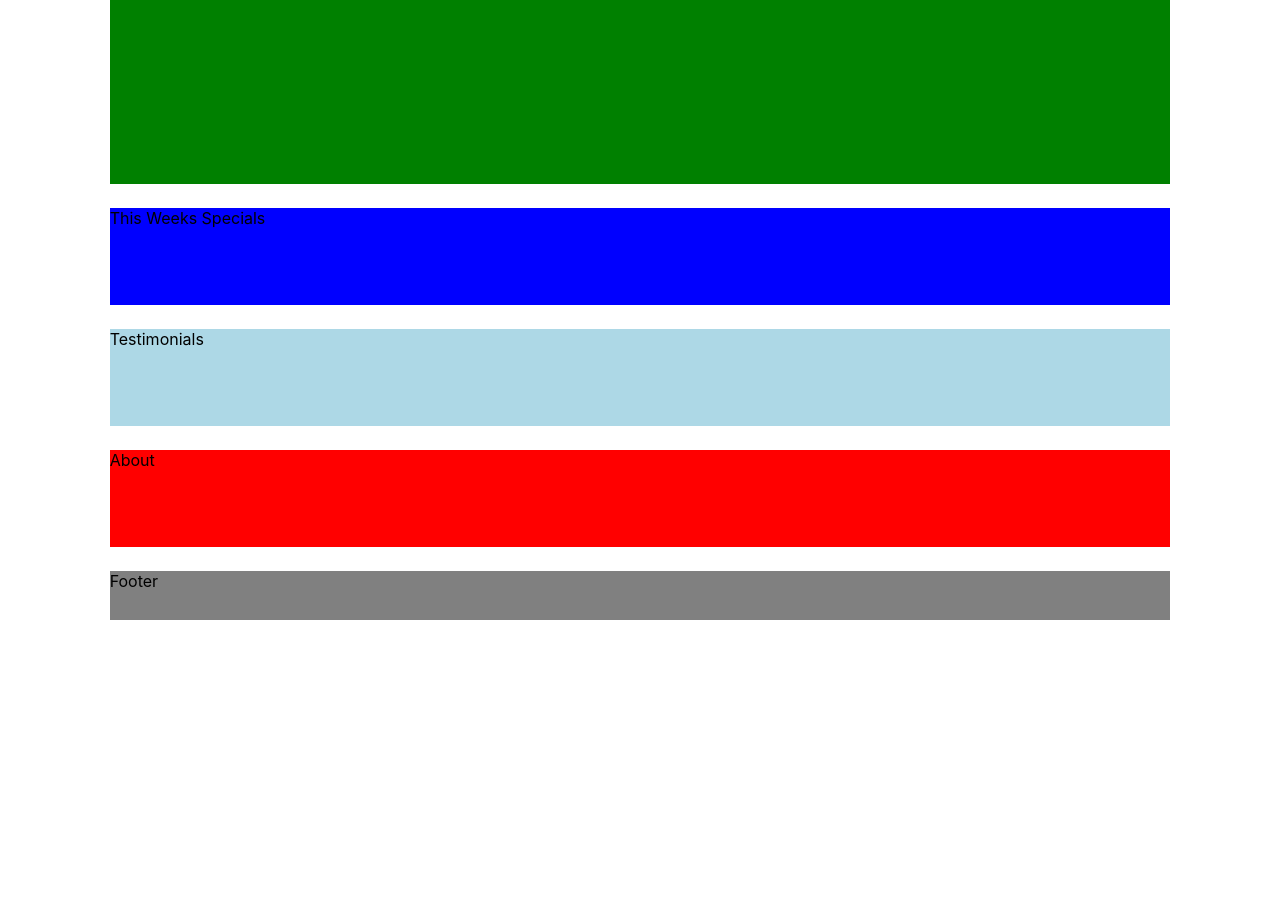
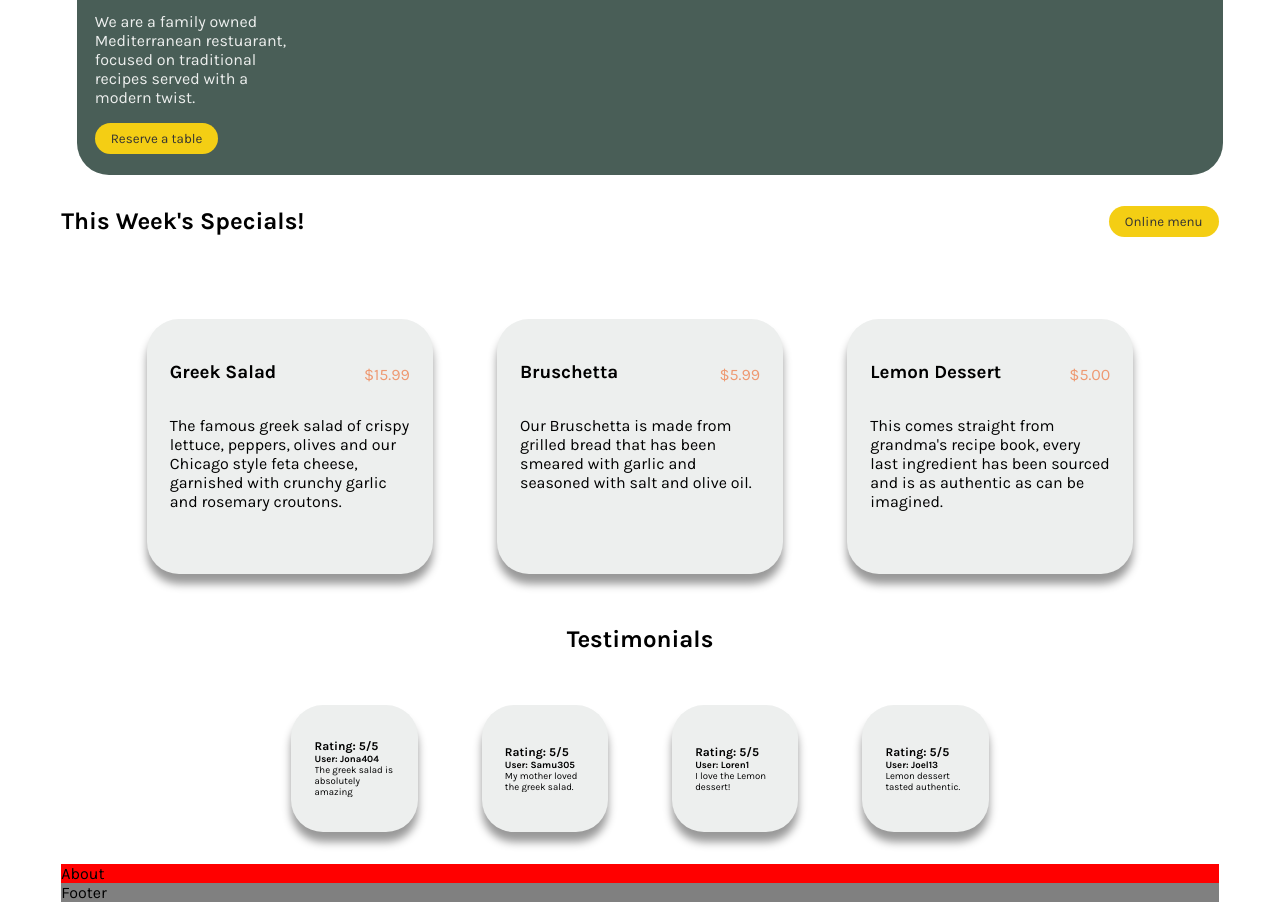
Before and after one commit to sgodoys10/gridlayout, a React (Create React App) app: page / in a window 1280 px wide. Shown: the part 180-1082 px from the top of the page. Before the commit the page ends 800 px from the top, so only its background shows below. Built offline with nearby package versions, Linux system fonts and the light colour scheme.

Commit message:
second commit Little Lemon

```diff
--- a/public/index.html
+++ b/public/index.html
@@ -3,6 +3,12 @@
   <head>
     <meta charset="utf-8" />
     <link rel="icon" href="%PUBLIC_URL%/favicon.ico" />
+    <link rel="preconnect" href="https://fonts.googleapis.com" />
+    <link rel="preconnect" href="https://fonts.gstatic.com" crossorigin />
+    <link
+      href="https://fonts.googleapis.com/css2?family=Karla:ital,wght@0,200..800;1,200..800&family=Outfit:wght@100..900&display=swap"
+      rel="stylesheet"
+    />
     <meta name="viewport" content="width=device-width, initial-scale=1" />
     <meta name="theme-color" content="#000000" />
     <meta
--- a/src/App.css
+++ b/src/App.css
@@ -1,10 +1,13 @@
+* {
+  font-family: "Karla", sans-serif;
+}
+
 .layout {
   width: 100%;
   height: 100vh;
   display: grid;
-  gap: 1.5rem;
   grid-template-columns: repeat (6, 1fr);
-  grid-template-rows: 2fr 5fr 2fr 2fr 2fr 1fr;
+  grid-template-rows: 1fr 3fr 2fr 2fr 2fr 1fr;
   grid-template-areas:  ". header-container header-container header-container header-container ."
                         ". main-container main-container main-container main-container ."
                         ". this-weeks-specials this-weeks-specials this-weeks-specials this-weeks-specials ."
@@ -15,19 +18,16 @@
 
 .header-container {
   grid-area: header-container;
-  background-color: yellow;
 }
 .main-container {
   grid-area: main-container;
-  background-color: green;
 }
+
 .this-weeks-specials {
   grid-area: this-weeks-specials;
-  background-color: blue;
 }
 .testimonials {
   grid-area: testimonials;
-  background-color: lightblue;
 }
 .about {
   grid-area: about;
@@ -37,6 +37,7 @@
   grid-area: footer-container;
   background-color: gray;
 }
+
 
 /*@media only screen and (min-width:768px){
   .layout {
--- /dev/null
+++ b/src/components/Main.css
@@ -0,0 +1,52 @@
+.content-wrapper {
+    display: flex;
+    justify-content: flex-start;
+    width: 96%;
+    padding: 1.5%;
+    border-radius: 2rem;
+    margin: 1rem;
+    background-color: #495E57;
+    height: 80%;
+}
+
+.content-container {
+  display: flex;
+  flex-direction: column;
+  align-items: flex-start;
+}
+
+.main-title h1{
+    color: #F4CE14;
+}
+
+.main-title h2 {
+    margin-top: -1.5rem;
+    color: #edefee ;
+}
+
+.main-description p {
+    max-width: 25%;
+    color: #edefee;
+}
+.restaurant-food-pic {
+    display: flex;
+    flex-direction: row;
+    justify-content: flex-end;
+}
+
+.restaurant-food-pic img {
+    width: 15%;
+    height: 15%;
+    object-fit: cover;
+}
+
+.btn{
+    background-color: #F4CE14;
+    cursor: pointer;
+    border-radius: 16px;
+    border: none;
+    color: #333333;
+    padding: 0.5rem 1rem; /* Adjust padding to create space around text */
+    min-width: 100px; /* Set a minimum width to ensure the text fits in one line */
+    white-space: nowrap; /* Prevent text from wrapping */
+}
--- a/src/components/Main.js
+++ b/src/components/Main.js
@@ -1,9 +1,32 @@
-import React from 'react'
+import React from 'react';
+import "./Main.css";
+import "../App.css";
+import Restaurantfood from "../assets/restauranfood.jpg"
 
 const Main = () => {
   return (
-    <div>
-      Main
+    <div className='content-wrapper'>
+      <div className='content-container'>
+      <div className='main-title'>
+        <h1>Little Lemon</h1>
+        <h2>Chicago</h2>
+      </div>
+     {/*<div className='restaurant-food-pic'>
+        <img src={Restaurantfood} alt='Restaurant Food'/>
+      </div>*/}
+      <div className='main-description'>
+        <p>
+        We are a family owned
+        Mediterranean restuarant,
+        focused on traditional
+        recipes served with a modern
+        twist.
+        </p>
+      </div>
+      <div className='reserve-btn-container'>
+        <button className='btn'>Reserve a table</button>
+      </div>
+      </div>
     </div>
   )
 }
--- /dev/null
+++ b/src/components/Testimonials.css
@@ -0,0 +1,40 @@
+.testimonials-title {
+    display: flex;
+    justify-content: center;
+}
+
+.rating-card-container {
+    display: flex;
+
+    justify-content: center;
+}
+
+.rating-card {
+    width: 5rem;
+    padding: 2%;
+    border-radius: 2rem ;
+    box-shadow: 0px 10px 8px #999;
+    display: flex;
+    flex-direction: column;
+    justify-content: center;
+    margin: 2rem;
+    background-color: #edefee;
+    height: 5rem;
+}
+
+.rating-card h3 {
+    font-size: .75rem;
+    margin:0;
+}
+.rating-card h4 {
+    font-size: .6rem;
+    margin:0;
+}
+
+.rating-card p {
+    font-size: 0.6rem; /* Smaller font size for content */
+    margin: 0; /* Remove default margin */
+    overflow: hidden; /* Hide overflowed text */
+    text-overflow: ellipsis; /* Add ellipsis for overflowing text */
+    white-space: wrap; /* Prevent text from wrapping */
+  }
--- a/src/components/Testimonials.js
+++ b/src/components/Testimonials.js
@@ -1,10 +1,36 @@
 import React from 'react'
+import "./Testimonials.css"
 
 const Testimonials = () => {
   return (
     <div>
-      Testimonials
+      <div className='testimonials-title'>
+        <h1>Testimonials</h1>
+      </div>
+      <div className='rating-card-container'>
+      <div className='rating-card'>
+        <h3>Rating: 5/5</h3>
+        <h4>User: Jona404</h4>
+        <p>The greek salad is absolutely amazing</p>
+      </div>
+      <div className='rating-card'>
+        <h3>Rating: 5/5</h3>
+        <h4>User: Samu305</h4>
+        <p>My mother loved the greek salad. </p>
+      </div>
+      <div className='rating-card'>
+        <h3>Rating: 5/5</h3>
+        <h4>User: Loren1 </h4>
+        <p>I love the Lemon dessert! </p>
+      </div>
+      <div className='rating-card'>
+        <h3>Rating: 5/5</h3>
+        <h4>User: Joel13</h4>
+        <p>Lemon dessert tasted authentic.  </p>
+      </div>
+      </div>
     </div>
+
   )
 }
 
--- /dev/null
+++ b/src/components/ThisWeeksSpecials.css
@@ -0,0 +1,71 @@
+.specials-header-container {
+  display: flex;
+  justify-content: space-between; /* Distributes space between title and button */
+  align-items: center; /* Vertically centers the items */
+}
+
+.online-menu-btn-container {
+  display: flex;
+  justify-content: flex-end;
+}
+
+.online-menu-btn{
+    background-color: #F4CE14;
+    cursor: pointer;
+    border-radius: 16px;
+    border: none;
+    color: #333333;
+    padding: 0.5rem 1rem; /* Adjust padding to create space around text */
+    min-width: 100px; /* Set a minimum width to ensure the text fits in one line */
+    white-space: nowrap; /* Prevent text from wrapping */
+}
+
+.card-container{
+    position: relative;
+    display: flex;
+    justify-content: center;
+    align-items: center;
+    padding-top: 2rem;
+    z-index: 2;
+}
+
+.price {
+    display: flex;
+    justify-content: flex-end;
+    margin-top: -2.3rem;
+    color: #EE9972;
+}
+
+.greek-salad{
+    width: 15rem;
+    padding: 2%;
+    border-radius: 2rem ;
+    box-shadow: 0px 10px 8px #999;
+    display: flex;
+    flex-direction: column;
+    margin: 2rem;
+    background-color: #EDEFEE;
+    height: 13rem;
+}
+.bruschetta{
+    width: 15rem;
+    padding: 2%;
+    border-radius: 2rem ;
+    box-shadow: 0px 10px 8px #999;
+    display: flex;
+    flex-direction: column;
+    margin: 2rem;
+    background-color: #edefee;
+    height: 13rem;
+}
+.lemon-dessert{
+    width: 15rem;
+    padding: 2%;
+    border-radius: 2rem ;
+    box-shadow: 0px 10px 8px #999;
+    display: flex;
+    flex-direction: column;
+    margin: 2rem;
+    background-color: #edefee;
+    height: 13rem;
+}
--- a/src/components/ThisWeeksSpecials.js
+++ b/src/components/ThisWeeksSpecials.js
@@ -1,9 +1,37 @@
 import React from 'react'
+import "./ThisWeeksSpecials.css"
 
 const ThisWeeksSpecials = () => {
   return (
-    <div>
-      This Weeks Specials
+    <div className='specials-container'>
+    <div className='specials-header-container'>
+      <h2>This Week's Specials!</h2>
+      <div className='online-menu-btn-container'>
+        <button className='online-menu-btn'>Online menu</button>
+      </div>
+    </div>
+      <div className='card-container'>
+      <div className='greek-salad'>
+        <h3>Greek Salad</h3>
+        <p className='price'> $15.99</p>
+        <p>The famous greek salad of crispy lettuce, peppers, olives and our Chicago style feta cheese, garnished with crunchy garlic and rosemary croutons.
+        </p>
+      </div>
+      <div className='bruschetta'>
+        <h3>Bruschetta</h3>
+        <p className='price'>$5.99</p>
+        <p>
+        Our Bruschetta is made from grilled bread that has been smeared with garlic and seasoned with salt and olive oil.
+        </p>
+        </div>
+      <div className='lemon-dessert'>
+        <h3>Lemon Dessert</h3>
+        <p className='price'>$5.00</p>
+        <p>
+        This comes straight from grandma's recipe book, every last ingredient has been sourced and is as authentic as can be imagined.
+        </p>
+        </div>
+      </div>
     </div>
   )
 }
```
Also changed, not shown: src/components/Header.css (line endings or trailing spaces), 1 other file (tests, documents, lock files or other folders).
